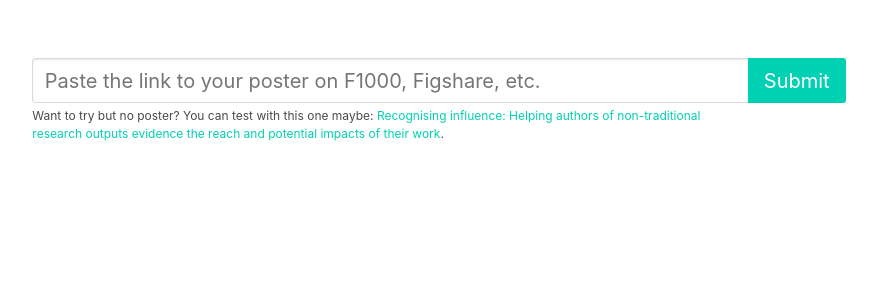
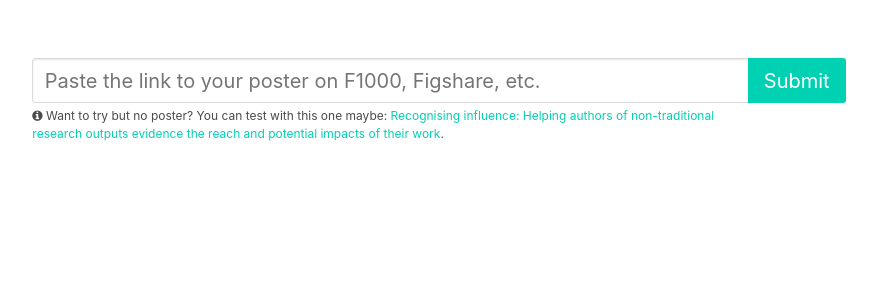
Before and after one commit to TailorDev/pauling, a Flask app: page / in a window 1280 px wide. Shown: the part 203-503 px from the top of the page, without its empty margins (201-1078 px from the left). Run offline with Flask 2, Linux system fonts and the light colour scheme.

Commit message:
[api] add icon in help text

```diff
--- a/api/scss/_layout.scss
+++ b/api/scss/_layout.scss
@@ -7,6 +7,11 @@ body {
 // fix bulma padding-top (a bit too much)
 .section {
     padding-top: 1rem;
+}
+
+// re-align FA icon in help text (form)
+.help .fa {
+    vertical-align: initial;
 }
 
 .main-content {
--- a/api/templates/index.html
+++ b/api/templates/index.html
@@ -15,7 +15,7 @@
                         <p class="help is-danger">{{ error }}</p>
                         {% endfor %}
                         <p class="help">
-                            Want to try but no poster? You can test with this one maybe:
+                            <i class="fa fa-info-circle"></i> Want to try but no poster? You can test with this one maybe:
                             <a id="try-link" href="https://figshare.com/articles/Recognising_influence_Helping_authors_of_non-traditional_research_outputs_evidence_the_reach_and_potential_impacts_of_their_work/4245068">Recognising influence: Helping authors of non-traditional research outputs
                             evidence the reach and potential impacts of their work</a>.
                         </p>
```
Also changed, not shown: api/static/css/main.css.
